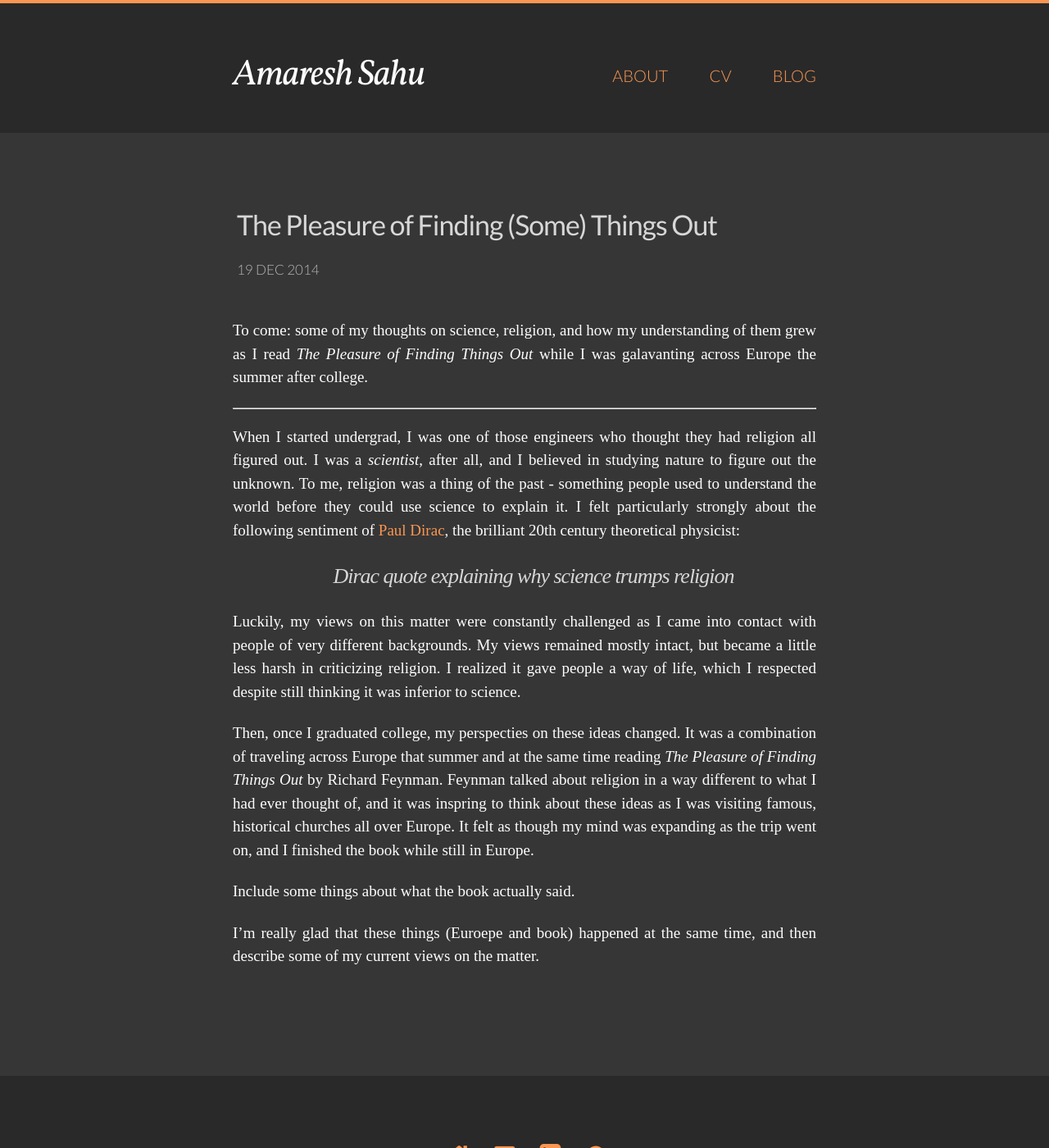
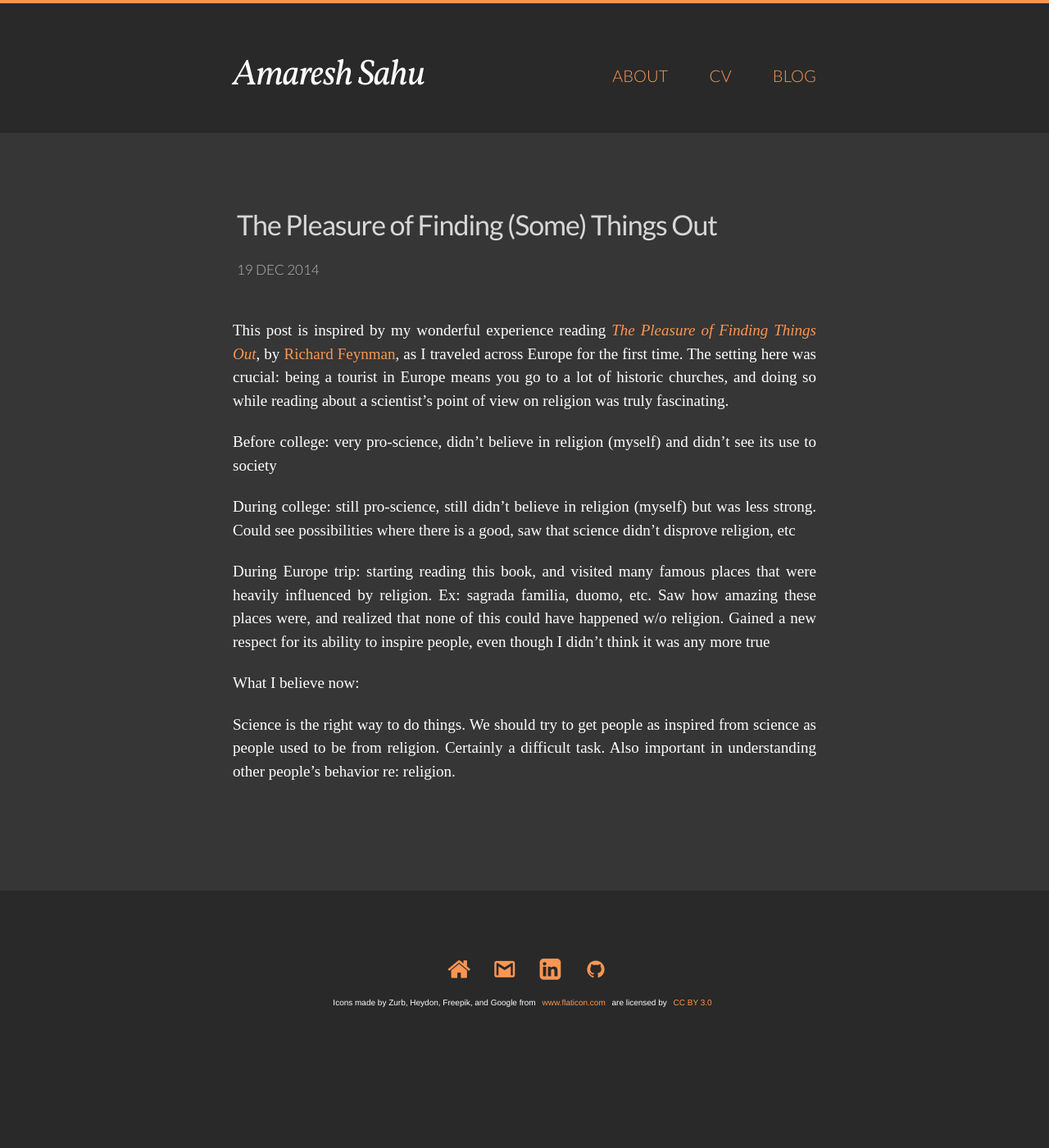
Before and after one commit to amaresh-sahu/amaresh-sahu.github.io, a Jekyll site: the page built from _posts/2014-12-19-finding-things-out.markdown, in a window 1280 px wide and 1400 px high. Shown: the whole window at 82% size. Built offline with Jekyll 4.4.1, drawn with Linux system fonts in a browser that asks for light colours; some web fonts are replaced.

Commit message:
changed post organization

```diff
--- a/_posts/2014-12-19-finding-things-out.markdown
+++ b/_posts/2014-12-19-finding-things-out.markdown
@@ -5,18 +5,36 @@ date:   2014-12-19 17:00:00
 draft: true
 ---
 
-To come: some of my thoughts on science, religion, and how my understanding of them grew as I read _The Pleasure of Finding Things Out_ while I was galavanting across Europe the summer after college.
+This post is inspired by my wonderful experience reading [_The Pleasure of Finding Things Out_](http://www.amazon.com/The-Pleasure-Finding-Things-Out/dp/0465023959), by [Richard Feynman](http://en.wikipedia.org/wiki/Richard_Feynman), as I traveled across Europe for the first time. The setting here was crucial: being a tourist in Europe means you go to a lot of historic churches, and doing so while reading about a scientist's point of view on religion was truly fascinating.
 
-***
+Before college: very pro-science, didn't believe in religion (myself) and didn't see its use to society
 
-When I started undergrad, I was one of those engineers who thought they had religion all figured out. I was a _scientist_, after all, and I believed in studying nature to figure out the unknown. To me, religion was a thing of the past - something people used to understand the world before they could use science to explain it. I felt particularly strongly about the following sentiment of [Paul Dirac](https://www.wikipedia.org/Paul_Dirac), the brilliant 20th century theoretical physicist:
+During college: still pro-science, still didn't believe in religion (myself) but was less strong. Could see possibilities where there is a good, saw that science didn't disprove religion, etc
 
-> Dirac quote explaining why science trumps religion
+During Europe trip: starting reading this book, and visited many famous places that were heavily influenced by religion. Ex: sagrada familia, duomo, etc. Saw how amazing these places were, and realized that none of this could have happened w/o religion. Gained a new respect for its ability to inspire people, even though I didn't think it was any more true
 
-Luckily, my views on this matter were constantly challenged as I came into contact with people of very different backgrounds. My views remained mostly intact, but became a little less harsh in criticizing religion. I realized it gave people a way of life, which I respected despite still thinking it was inferior to science.
+What I believe now:
 
-Then, once I graduated college, my perspecties on these ideas changed. It was a combination of traveling across Europe that summer and at the same time reading _The Pleasure of Finding Things Out_ by Richard Feynman. Feynman talked about religion in a way different to what I had ever thought of, and it was inspring to think about these ideas as I was visiting famous, historical churches all over Europe. It felt as though my mind was expanding as the trip went on, and I finished the book while still in Europe.
+Science is the right way to do things. We should try to get people as inspired from science as people used to be from religion. Certainly a difficult task. Also important in understanding other people's behavior re: religion.
 
-Include some things about what the book actually said.
+<!---
 
-I'm really glad that these things (Euroepe and book) happened at the same time, and then describe some of my current views on the matter.
+# Possible Quotes:
+
+> The remark which I read somewhere, that science is all right so long as it doesn't attack religion, was the clue that I needed to understand the problem
+
+> The old problems, such as the relation of science and religion... are not often publicly discussed because of the limitations of specialization
+
+> I didn't have much patience with what's called the humanities, even though in the university there were humanities that you had to take
+
+> So altogether I can't believe these special stories that have been made up about our relationship to the universe at large
+
+> I can live with doubt and uncertainty... I think it's much more interesting to live not knowing than to have answers which might be wrong
+
+> In religion, the moral lessons are taught, but they are not just taught once - you are inspired again and again
+
+> So the question changes a little bit from "Is there a God?" to "How sure is it that there is a God?"
+
+> [Religion] gives inspiration not only for moral conduct - it gives inspiration for the arts and for all kinds of great throughts and actions as well
+
+-->
```
